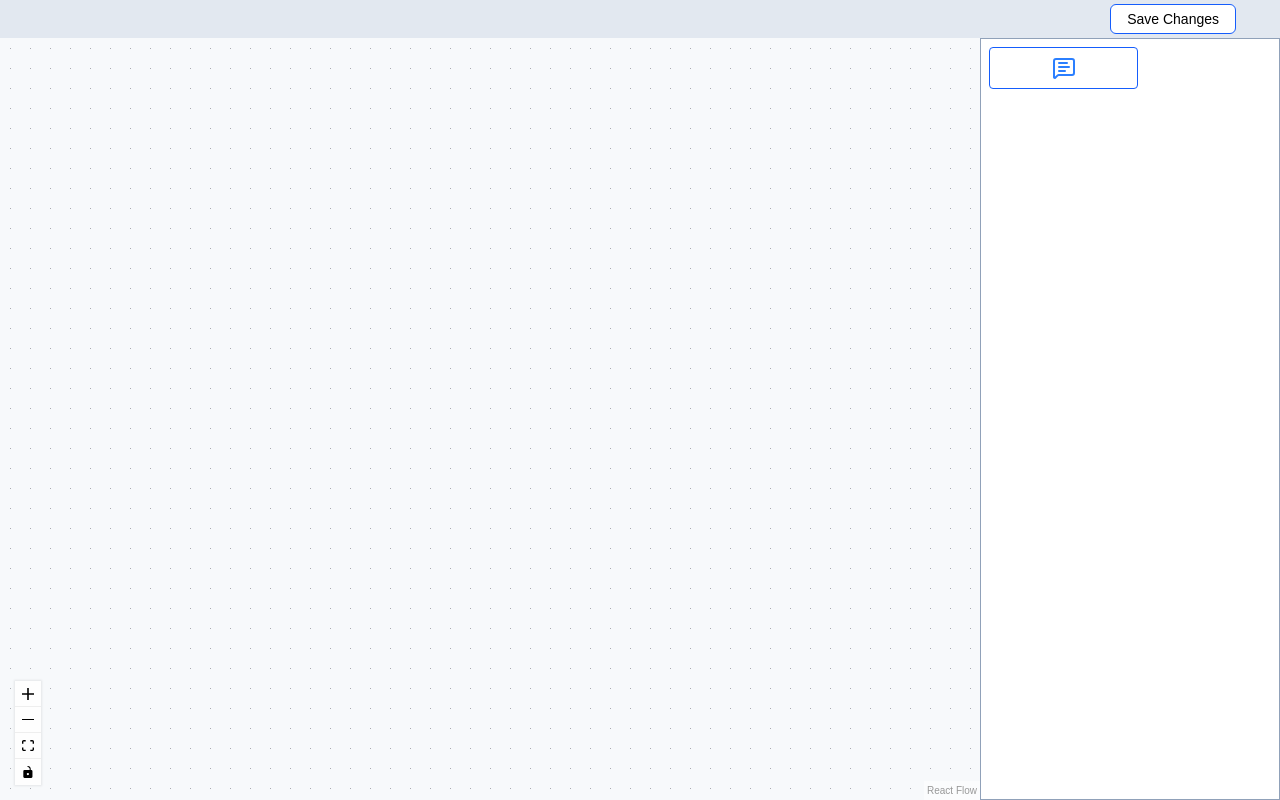
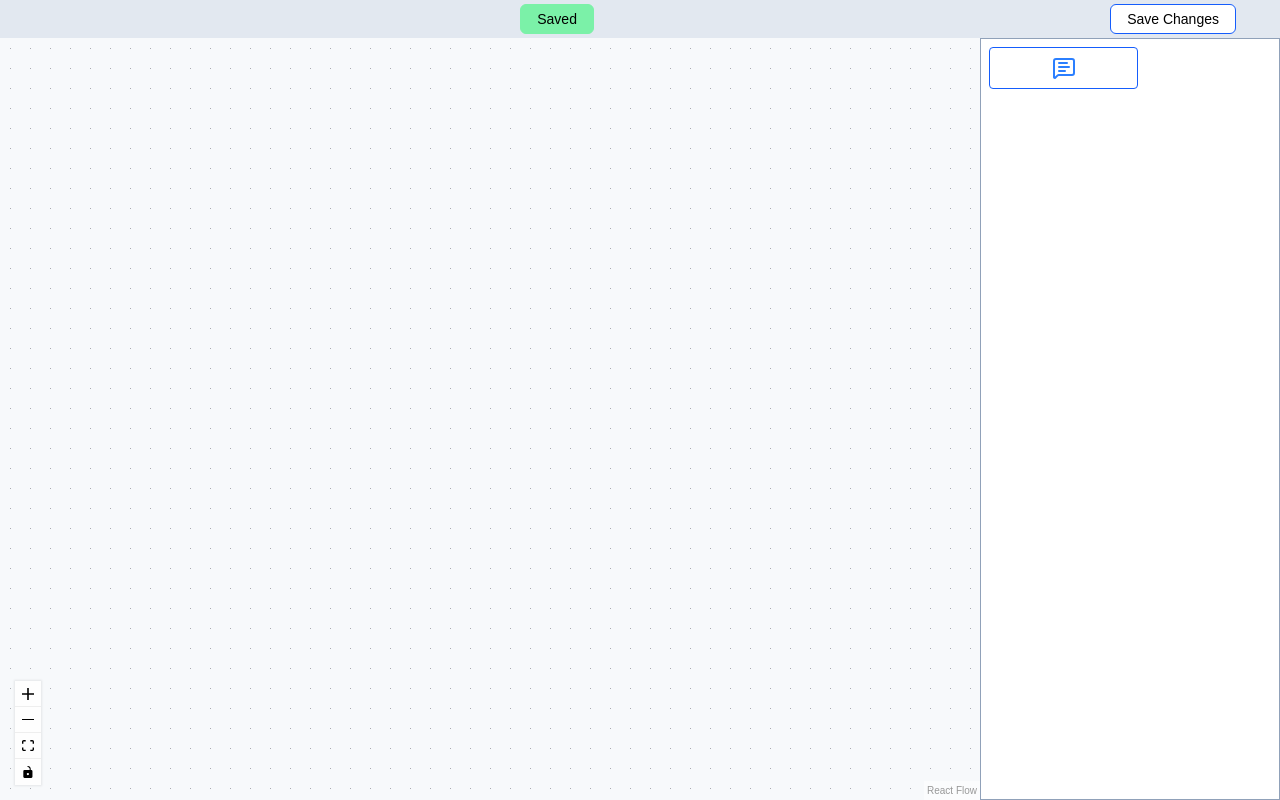
Before and after one commit to A-ryan-Kalra/chatbot-flow-builder, a React (Vite) app: page / in a window 1280 px wide. Both pictures are taken after a click on the button "Save Changes". Built offline with nearby package versions, Linux system fonts and the light colour scheme.

Commit message:
set timer

```diff
--- /dev/null
+++ b/src/components/custom-node.tsx
@@ -0,0 +1,16 @@
+import { Handle, Position } from "@xyflow/react";
+
+export default function CustomNode({ data }: { data: any }) {
+  return (
+    <div className="flex flex-col mx-1 p-0  w-full  h-[30px] border-[1px] rounded-md border-slate-300">
+      <h1 className="text-[8px] text-left border-b-[1px] border-slate-300 px-1">
+        Send Message
+      </h1>
+
+      <p className="text-[9px]">{data?.label}</p>
+
+      <Handle type="source" position={Position.Right} />
+      <Handle type="target" position={Position.Left} />
+    </div>
+  );
+}
--- a/src/components/drag-drop-flow.tsx
+++ b/src/components/drag-drop-flow.tsx
@@ -17,10 +17,14 @@ import "@xyflow/react/dist/style.css";
 
 import Sidebar from "./sidebar";
 import { DnDProvider, useDnD } from "./dnd-context";
+import CustomNode from "./custom-node";
 
 let id = 0;
 const getId = () => `test message ${++id}`;
 
+const nodeTypes = {
+  custom: CustomNode,
+};
 const DnDFlow = () => {
   const reactFlowWrapper = useRef(null);
   const [nodes, setNodes, onNodesChange] = useNodesState<any>([]);
@@ -57,7 +61,10 @@ const DnDFlow = () => {
         setNodes(
           nodes.map((node) => {
             if (node.id === selectedNode.node!.id) {
-              return { ...node, data: { ...node.data, label: value } };
+              return {
+                ...node,
+                data: { ...node.data, label: value.trim() ?? node.data.label },
+              };
             } else {
               return node;
             }
@@ -68,8 +75,6 @@ const DnDFlow = () => {
     }
   }
 
-  console.log("nodes", nodes);
-  // console.log("edges", edges);
   const onConnect = useCallback(
     (params: any) =>
       setEdges((eds) => {
@@ -107,17 +112,18 @@ const DnDFlow = () => {
         x: event.clientX,
         y: event.clientY,
       });
-      //   console.log(type);
+      console.log("type", type);
       const nodeId = getId();
       const newNode = {
         id: nodeId,
-        type,
+        type: "custom",
         position,
         sourcePosition: Position.Right,
         targetPosition: Position.Left,
         connected: false,
-        // data: { label: `${type} node` },
-        data: { label: `${nodeId} node` },
+        data: {
+          label: `${nodeId} node`,
+        },
       };
       // console.log("newNode", newNode);
       setNodes((nds) => nds.concat(newNode as unknown as any));
@@ -141,6 +147,7 @@ const DnDFlow = () => {
       }));
     }
   }, [nodes]);
+
   return (
     <>
       <Header collectAllDisconnectedNodes={checkAllConencted} />
@@ -153,7 +160,7 @@ const DnDFlow = () => {
             onEdgesChange={onEdgesChange}
             onConnect={onConnect}
             onDrop={onDrop}
-            // nodeTypes={nodeTypes}
+            nodeTypes={nodeTypes}
             //   onDragStart={onDragStart}
             panOnScroll={false}
             // nodesDraggable={true}
--- a/src/components/header.tsx
+++ b/src/components/header.tsx
@@ -1,10 +1,22 @@
-import { useState } from "react";
+import { useEffect, useState } from "react";
 
 interface HeaderProps {
   collectAllDisconnectedNodes: () => any[] | undefined;
 }
 function header({ collectAllDisconnectedNodes }: HeaderProps) {
   const [errorOnSave, setErrorOnSave] = useState<boolean>(false);
+  const [showState, setShowState] = useState<boolean>(false);
+  useEffect(() => {
+    if (showState || errorOnSave) {
+      setTimeout(() => {
+        if (errorOnSave) {
+          setErrorOnSave(false);
+        } else {
+          setShowState(false);
+        }
+      }, 3000);
+    }
+  }, [showState, errorOnSave]);
   return (
     <header className="flex justify-end p-1 bg-slate-200">
       {errorOnSave && (
@@ -12,11 +24,16 @@ function header({ collectAllDisconnectedNodes }: HeaderProps) {
           Cannot Save Changes
         </button>
       )}
+      {showState && (
+        <button className="mx-auto border-[1.5px] border-green-300 bg-green-300 cursor-pointer rounded-md px-4 py-1  text-sm">
+          Saved
+        </button>
+      )}
       <button
         onClick={() => {
           const emptyTarget = collectAllDisconnectedNodes();
-
           setErrorOnSave(emptyTarget ? true : false);
+          setShowState(emptyTarget ? false : true);
         }}
         className="border-[1.5px] border-blue-600 bg-white cursor-pointer rounded-md px-4 py-1 mr-10 text-sm"
       >
--- a/src/components/sidebar.tsx
+++ b/src/components/sidebar.tsx
@@ -1,7 +1,7 @@
 import type { Node } from "@xyflow/react";
 import { useDnD } from "./dnd-context";
 import { ChevronLeft, MessageSquareTextIcon } from "lucide-react";
-import { useState, type ReactNode } from "react";
+import { useEffect, useState, type ReactNode } from "react";
 
 interface SideProps {
   value: string;
@@ -25,6 +25,11 @@ export default ({
     setType!(nodeType as unknown as any);
     event.dataTransfer.effectAllowed = "move";
   };
+
+  useEffect(() => {
+    if (selectedNode?.node?.data?.label)
+      setValue(selectedNode?.node?.data?.label as string);
+  }, [selectedNode?.node?.data?.label]);
   // console.log("Selected", selectedNode);
   return (
     <div className="flex overflow-hidden w-[300px] flex-wrap border-[1px] border-slate-400">
@@ -42,8 +47,7 @@ export default ({
             <h1 className="mx-auto">Message</h1>
           </div>
           <textarea
-            value={value ? value : (selectedNode?.node?.data?.label as string)}
-            // defaultValue={selectedNode?.node?.data?.label as string}
+            value={value}
             onChange={(e) => setValue(e.target.value)}
             className="border-[1px] p-1 focus-visible:border-[1px] focus-visible:ring-1 focus-visible:ring-purple-400 focus-visible:outline-none"
           ></textarea>
```
